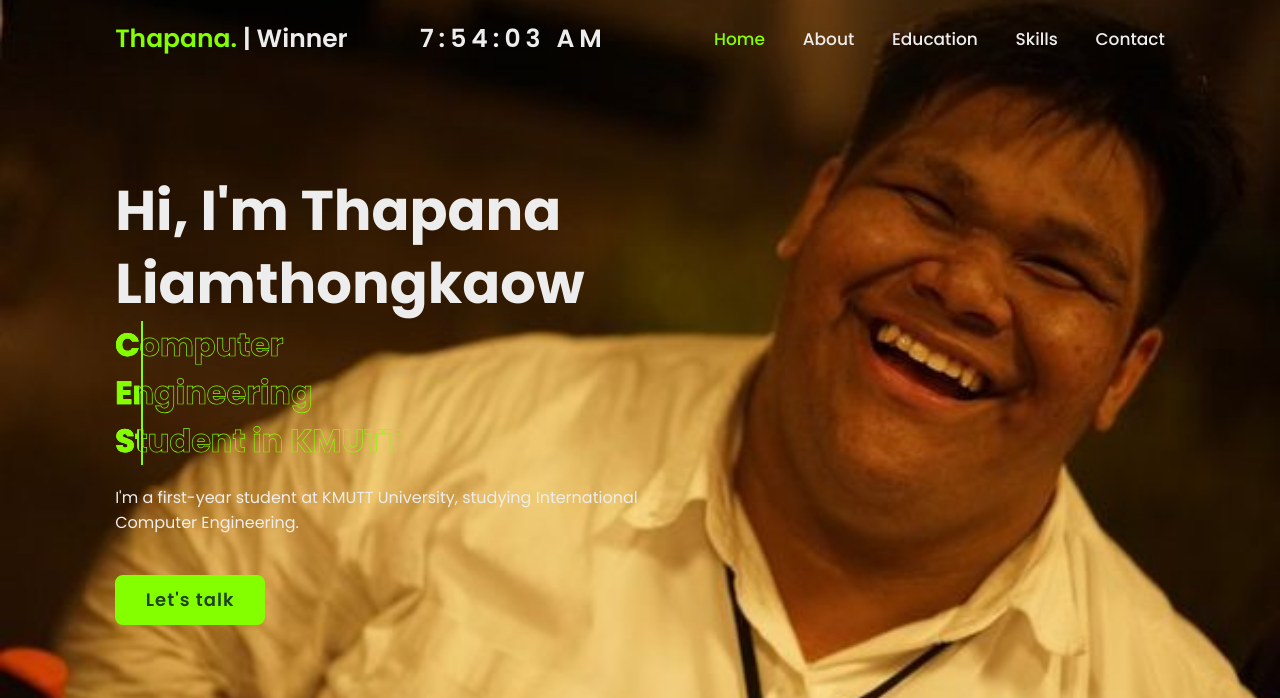
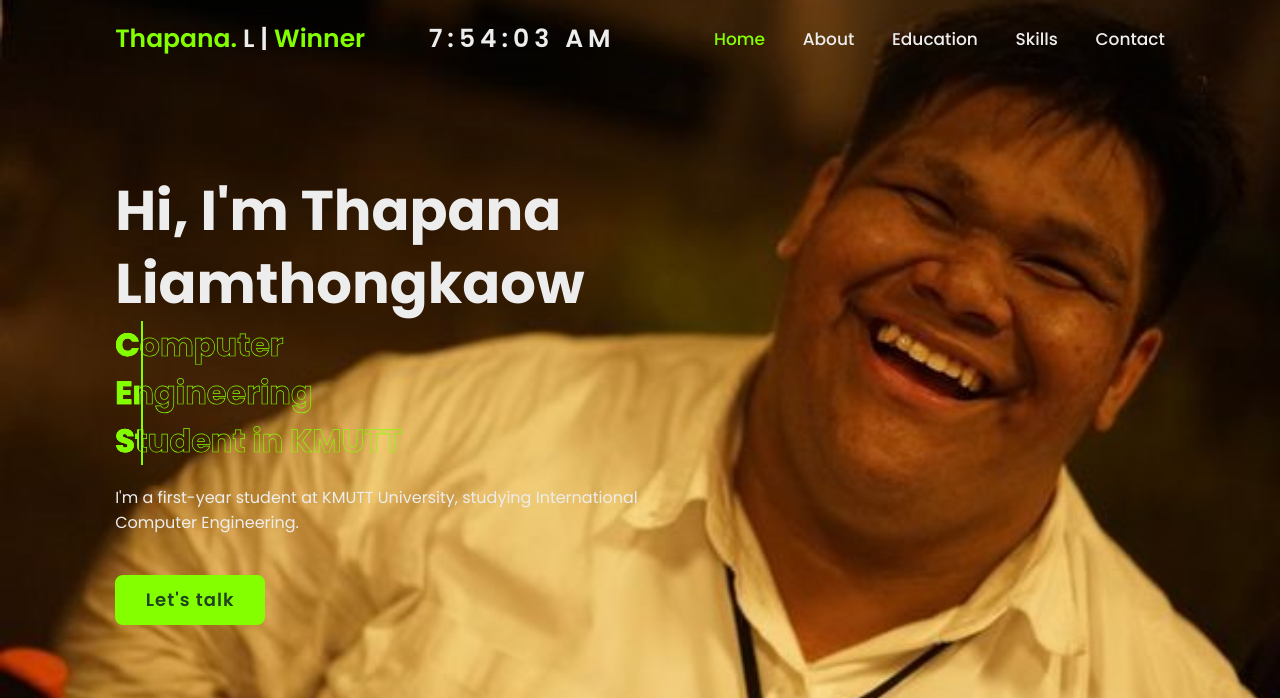
Before and after one commit to Rewwiw/Portfolio, a plain HTML site: page index.html in a window 1280 px wide. Shown: the top 698 px of the page. Drawn offline with nearby package versions, Linux system fonts and the light colour scheme.

Commit message:
Update index.html

```diff
--- a/index.html
+++ b/index.html
@@ -16,7 +16,7 @@
 <body>
     <!-- header design -->
     <header class="header">
-        <a href="#" class="logo"><span>Thapana.</span> | Winner <span class="animate" style="--i:1;"></span></a>
+        <a href="#" class="logo"><span>Thapana.</span> L | <span>Winner</span> <span class="animate" style="--i:1;"></span></a>
 
         <div class="container">
             <h1 id="current-time">12:00:00 </h1>
```
